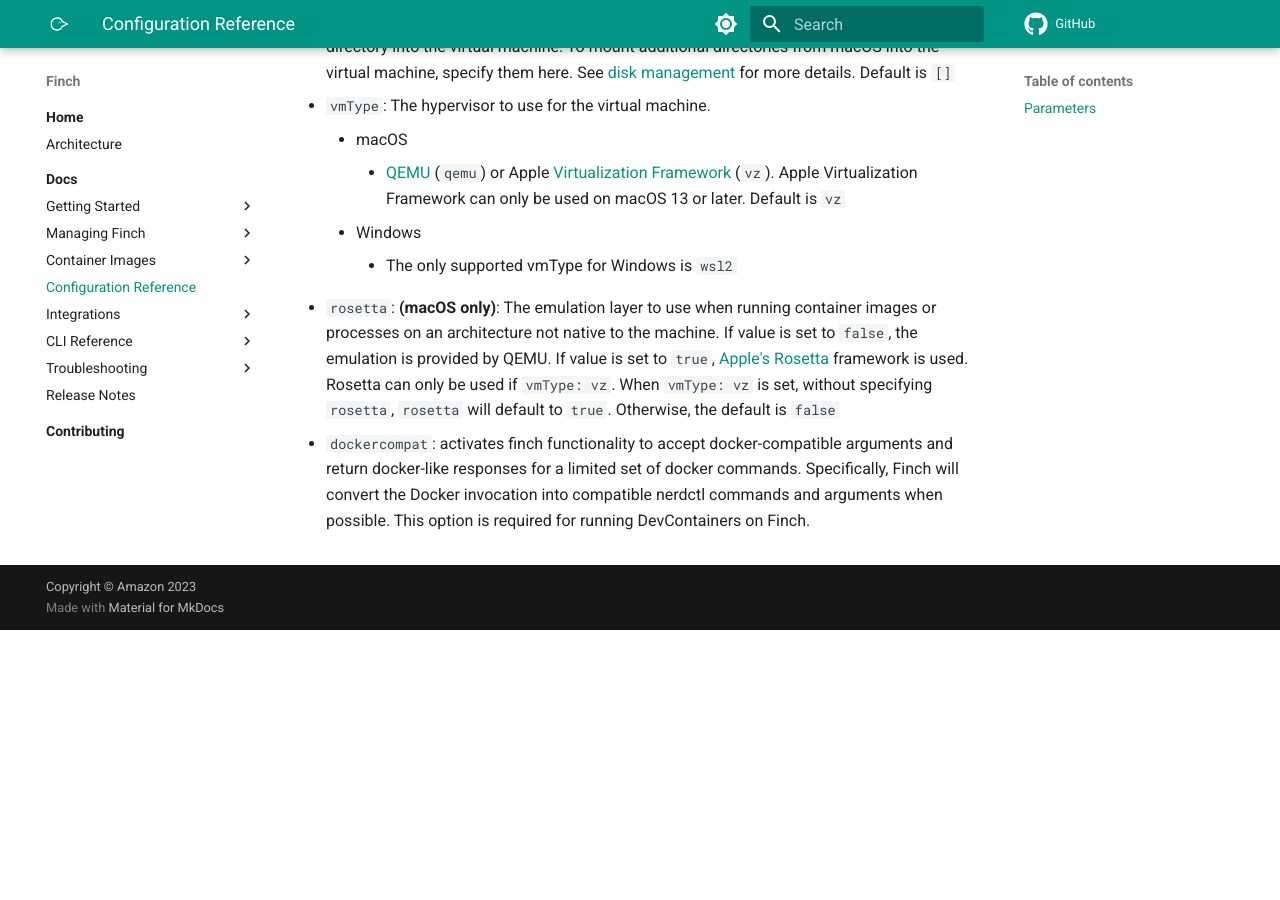
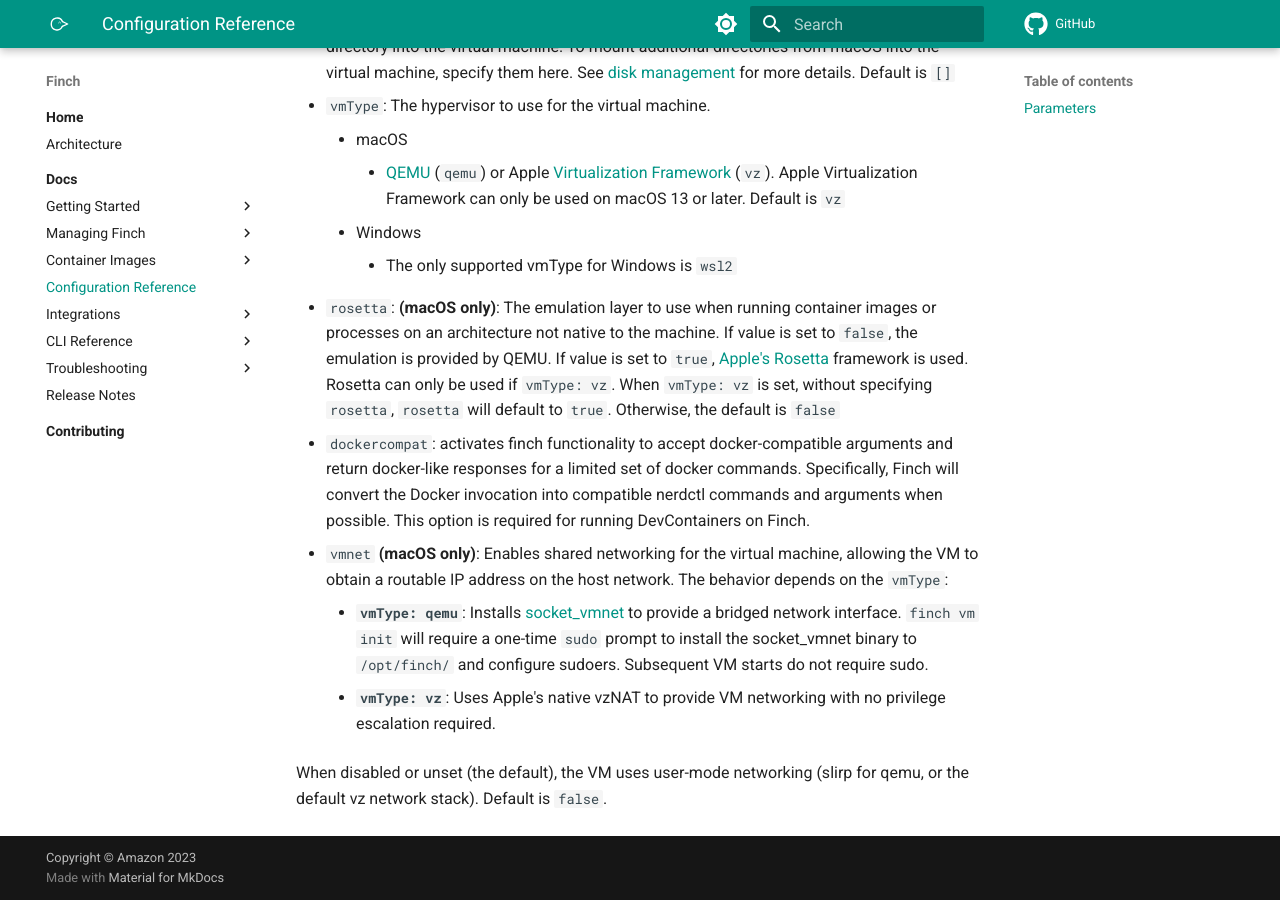
Before and after one commit to runfinch/finch-website, an MkDocs documentation site: the page built from docs/docs/configuration-reference.md, in a window 1280 px wide and 900 px high, scrolled down 1209 px. Built offline with MkDocs 1.6.1 and Material for MkDocs 9.7.7, drawn with Linux system fonts in a browser that asks for light colours; comment, search, counter and statistics services are not loaded; before the commit the page ends 1839 px from its top, so only the background shows below that.

Commit message:
feat: add docs for socketVMNet config in finch.yaml (#216)
Signed-off-by: ayush-panta <ayushkp@amazon.com>

```diff
--- a/docs/docs/configuration-reference.md
+++ b/docs/docs/configuration-reference.md
@@ -81,3 +81,17 @@
 - `dockercompat`: activates finch functionality to accept docker-compatible arguments and return docker-like responses for a limited set of docker commands.
   Specifically, Finch will convert the Docker invocation into compatible nerdctl commands and arguments when possible.
   This option is required for running DevContainers on Finch.
+
+- `vmnet` **(macOS only)**: Enables shared networking for the virtual machine,
+  allowing the VM to obtain a routable IP address on the host network. The
+  behavior depends on the `vmType`:
+
+    - **`vmType: qemu`**: Installs [socket_vmnet](https://github.com/lima-vm/socket_vmnet)
+      to provide a bridged network interface. `finch vm init` will require a one-time
+      `sudo` prompt to install the socket_vmnet binary to `/opt/finch/` and configure
+      sudoers. Subsequent VM starts do not require sudo.
+    - **`vmType: vz`**: Uses Apple's native vzNAT to provide VM networking with no
+      privilege escalation required.
+
+  When disabled or unset (the default), the VM uses user-mode networking (slirp
+  for qemu, or the default vz network stack). Default is `false`.
```
